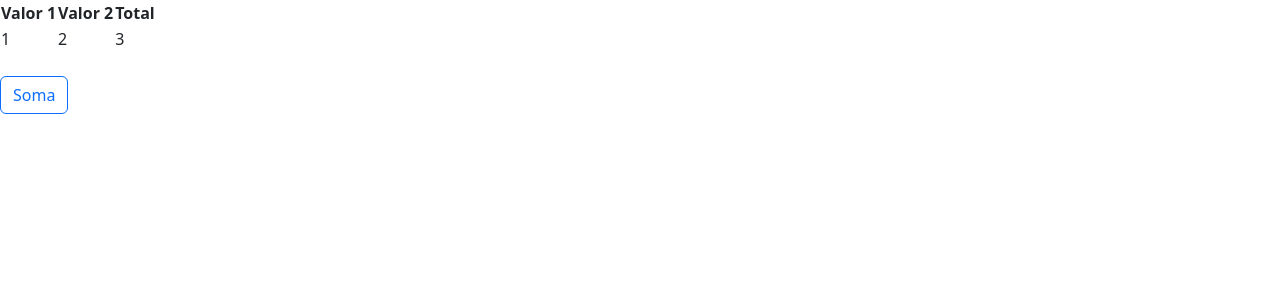
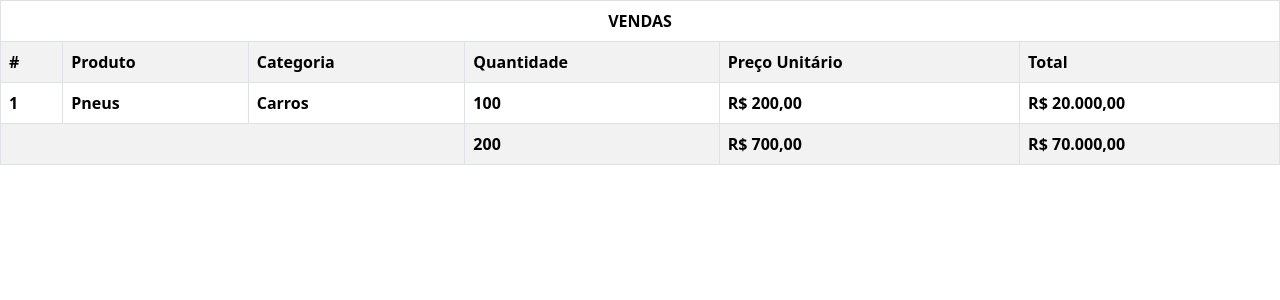
Before and after one commit to Lipeeh3224/React-Table, a React (Create React App) app: page / in a window 1280 px wide. Shown: the top 300 px of the page. Built offline with nearby package versions, Linux system fonts and the light colour scheme.

Commit message:
Exemplo de lista

```diff
--- a/src/App.css
+++ b/src/App.css
@@ -36,3 +36,21 @@
     transform: rotate(360deg);
   }
 }
+
+table {
+  border: 1px solid black;
+  width: 500px;
+  margin: 0 auto;
+}
+td,th {
+  border: 1px solid black;
+}
+.right {
+  text-align: right;
+}
+.dark{
+  background-color: #c2c2c2;
+}
+.light{
+  background-color: #e8e8e8;
+}
--- /dev/null
+++ b/src/components/PriceListComponent.js
@@ -0,0 +1,61 @@
+import { useState } from "react";
+import { Button } from "react-bootstrap";
+import Table from 'react-bootstrap/Table';
+
+function PriceList() {
+
+    let produto_1 = {
+        id: 1,
+        nome: "Pneus",
+        categoria: "Carros",
+        quantidade: "100",
+        valor_unitario: "R$ 200,00",
+        total: "R$ 20.000,00",
+    }
+
+    return (
+        <>
+            <Table striped bordered hover>
+                <thead>
+                    <tr>
+                        <th colSpan={"8"}>
+                            VENDAS
+                        </th>
+
+                    </tr>
+                </thead>
+                <tbody>
+                    <tr>
+                        <th>#</th>
+                        <th>Produto</th>
+                        <th>Categoria</th>
+                        <th>Quantidade</th>
+                        <th>Preço Unitário</th>
+                        <th>Total</th>
+                    </tr>
+
+                    <tr>
+                        <th>{produto_1.id}</th>
+                        <th>{produto_1.nome}</th>
+                        <th>{produto_1.categoria}</th>
+                        <th>{produto_1.quantidade}</th>
+                        <th>{produto_1.valor_unitario}</th>
+                        <th>{produto_1.total}</th>
+                    </tr>
+
+
+                    <tr>
+                        <th colSpan={"3"}></th>
+                        <th>200</th>
+                        <th>R$ 700,00</th>
+                        <th>R$ 70.000,00</th>
+
+                    </tr>
+                </tbody>
+            </Table>
+
+        </>
+    );
+}
+
+export default PriceList;
--- a/src/index.js
+++ b/src/index.js
@@ -3,13 +3,12 @@ import ReactDOM from 'react-dom/client';
 import './index.css';
 import 'bootstrap/dist/css/bootstrap.min.css';
 import reportWebVitals from './reportWebVitals';
-import PaginaPrincipal from './paginas/PaginaPrincipal';
-
+import PrincipalPage from './pages/PricipalPage';
 
 const root = ReactDOM.createRoot(document.getElementById('root'));
 root.render(
   <React.StrictMode>
-    <PaginaPrincipal/>
+    <PrincipalPage />
   </React.StrictMode>
 );
 
--- /dev/null
+++ b/src/pages/PricipalPage.js
@@ -0,0 +1,17 @@
+import PriceList from '../components/PriceListComponent';
+import '../style/custom.css';
+import { useState } from 'react';
+
+function PrincipalPage(){
+
+    let variavel = "Gustavo";
+    const constante = 3;
+
+    return(
+        <>
+            <PriceList />
+        </>
+    );
+}
+
+export default PrincipalPage;
--- a/src/style/custom.css
+++ b/src/style/custom.css
@@ -1,4 +1,7 @@
-table, th, td {
-    border: 1px solid black;
-    border-collapse: collapse;
+.link{
+    color:aquamarine;
 }
+thead{
+text-align: center;
+
+}
```
Also changed, not shown: src/App.js (+49 -15 lines), src/components/ListaPrecoComponente.js (+3 -7 lines), src/paginas/PaginaPrincipal.js (+6 -16 lines).
